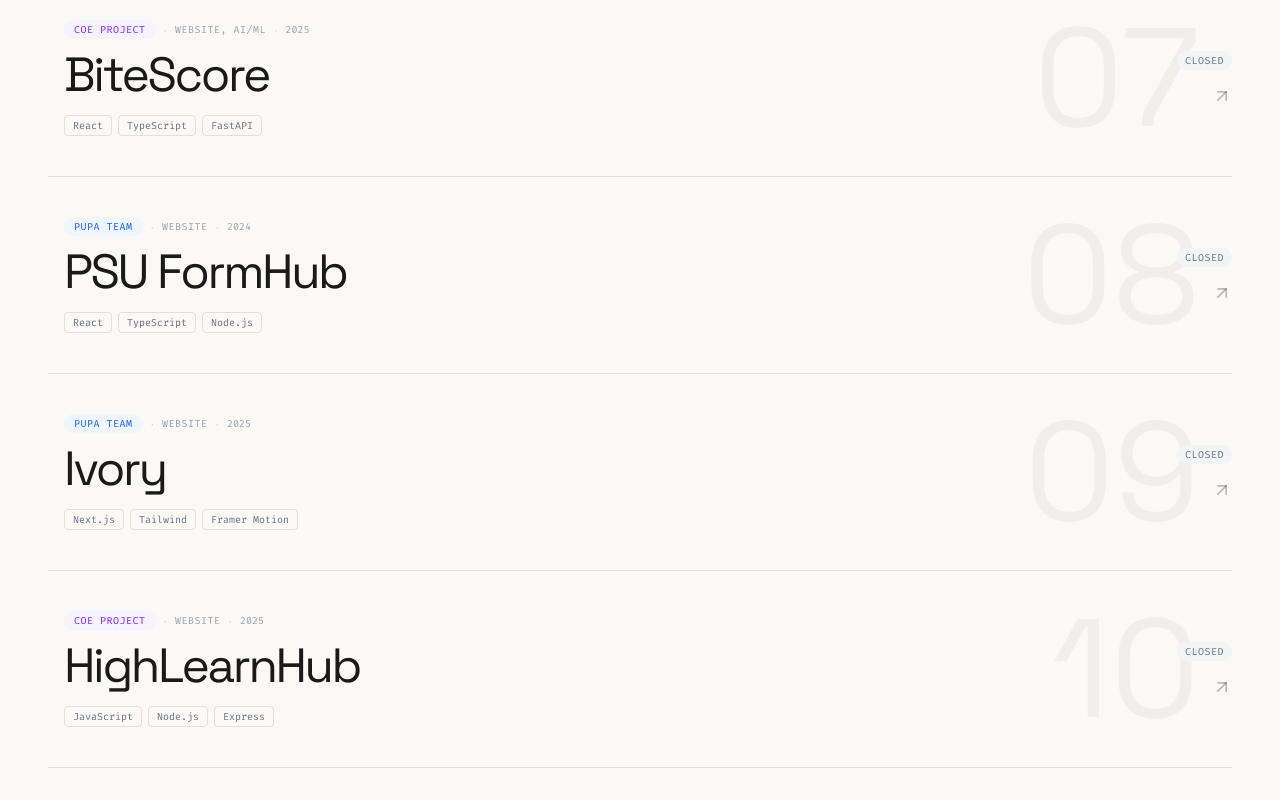
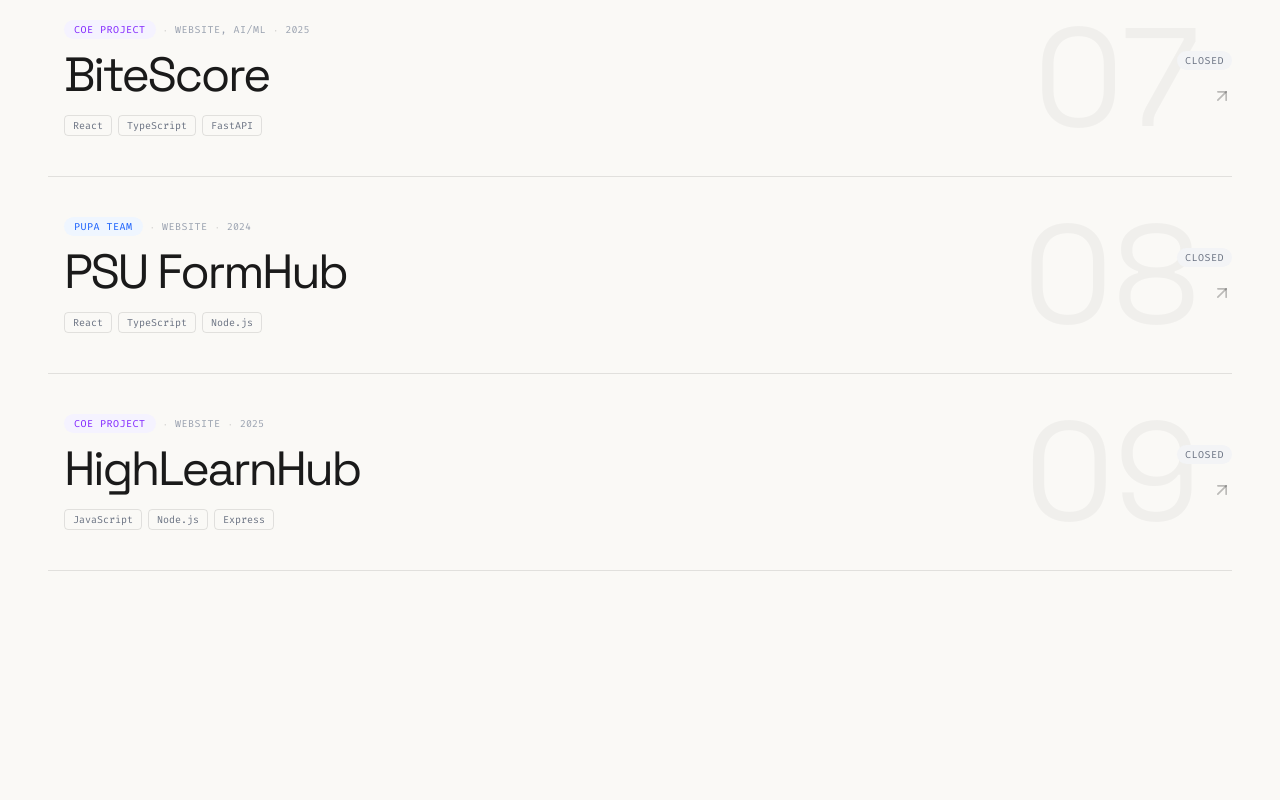
Before and after one commit to PacharaponK/PacharaponK, a Next.js app: page /projects in a window 1280 px wide. Shown: the part 1593-2393 px from the top of the page. After the commit the page ends 2196 px from the top, so only its background shows below. Built offline with nearby package versions, Linux system fonts and the light colour scheme; a web font is replaced by a local one.

Commit message:
chore: remove Ivory project from showcase and renumber

```diff
--- a/src/data/work.ts
+++ b/src/data/work.ts
@@ -265,22 +265,8 @@
     },
   },
   {
-    id: "ivory",
+    id: "highlearnhub",
     number: "09",
-    category: "PUPA TEAM",
-    title: "Ivory",
-    description: "WEBSITE",
-    tech: "Next.js, Tailwind, Framer Motion",
-    imageUrl: "https://placehold.co/600x400/e5e5e5/1a1a1a?text=Ivory",
-    fullDescription: "โปรเจกต์พัฒนาหน้าเว็บอินเตอร์เฟซที่มีความสวยงามและลื่นไหล เน้นประสบการณ์ผู้ใช้ที่ยอดเยี่ยม",
-    features: ["Smooth Animations", "Responsive Design", "Interactive UI"],
-    year: "2025",
-    role: "Developer",
-    status: "Closed",
-  },
-  {
-    id: "highlearnhub",
-    number: "10",
     category: "CoE Project",
     title: "HighLearnHub",
     description: "WEBSITE",
```
